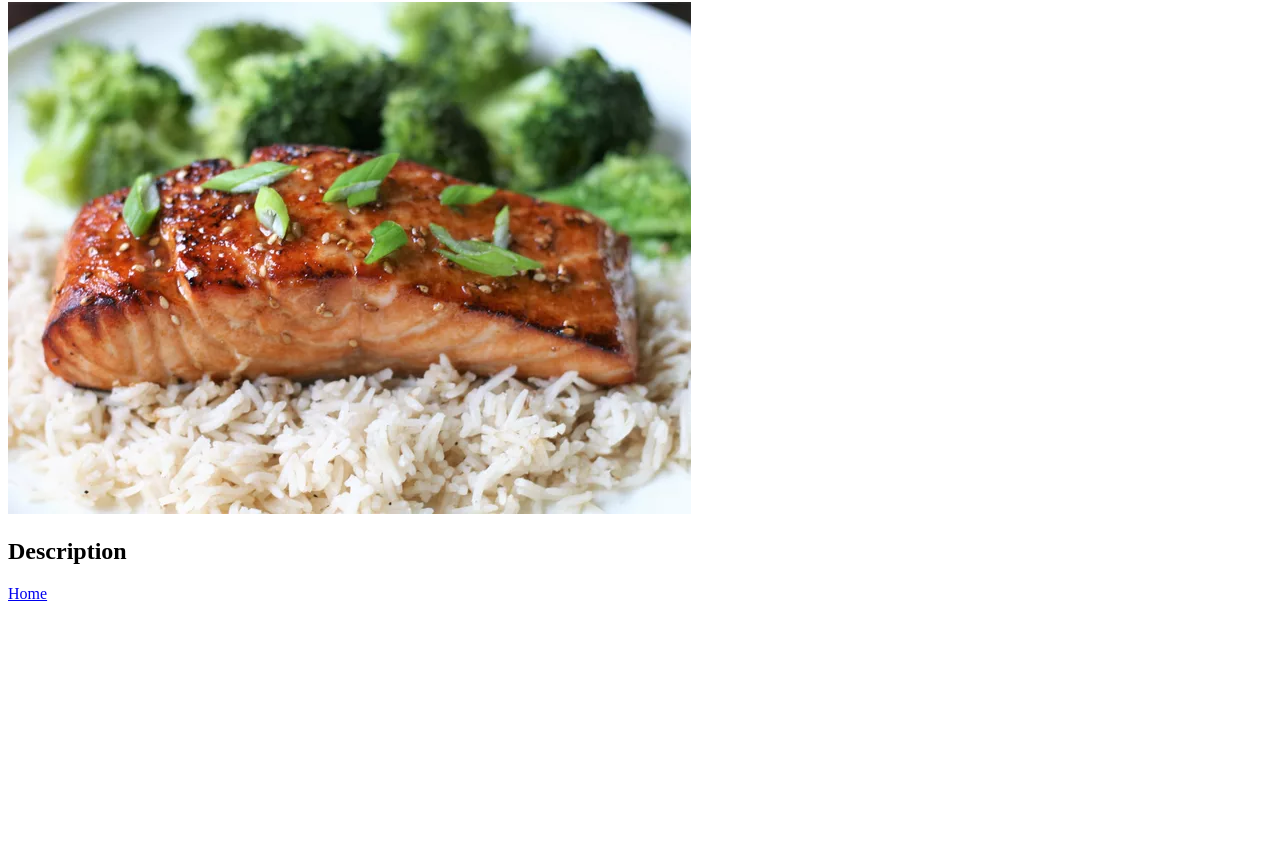
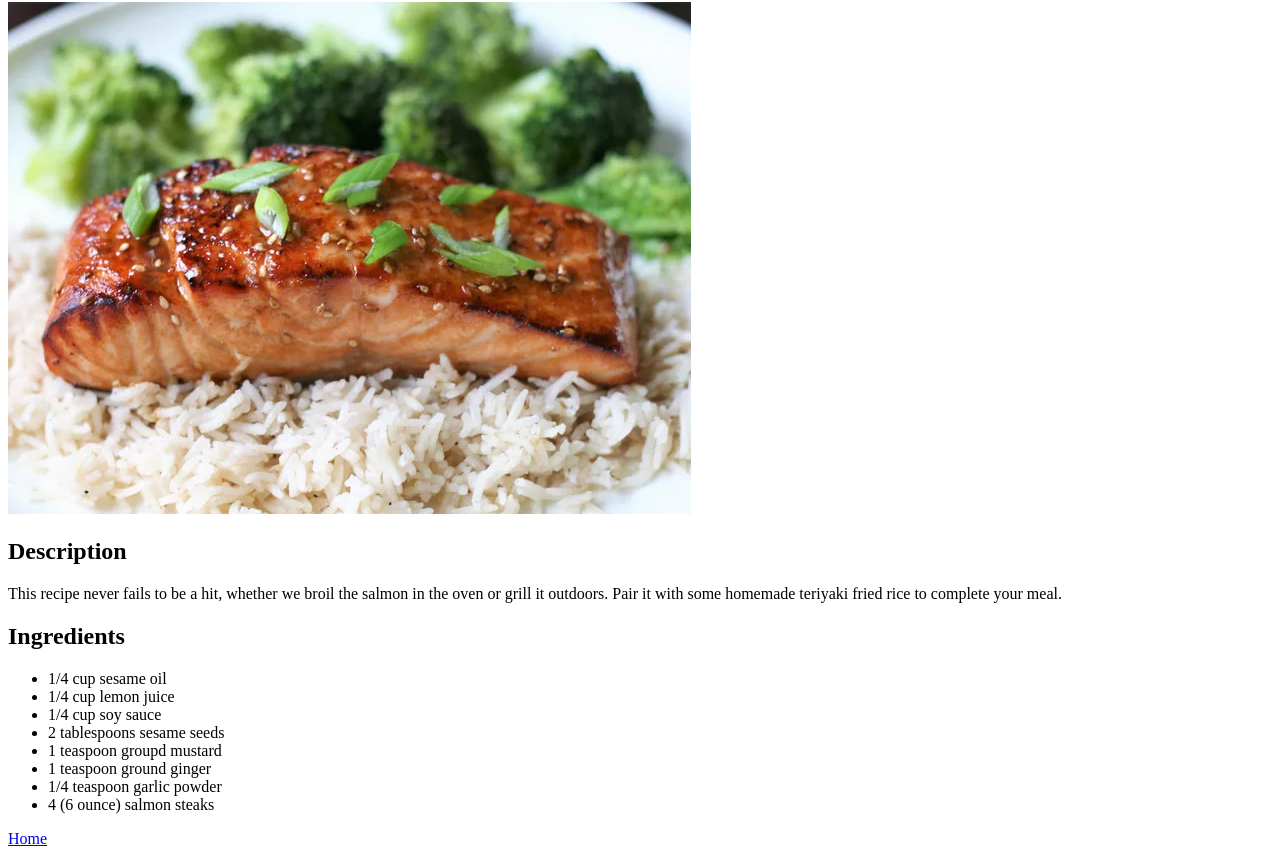
Before and after one commit to zeyanova/odin-recipes, a plain HTML site: page recipes/teriyakisalmon.html in a window 1280 px wide. Shown: the part 78-934 px from the top of the page. Before the commit the page ends 800 px from the top, so only its background shows below. Drawn offline with Linux system fonts and the light colour scheme.

Commit message:
Addition of ingredients list to recipe page

```diff
--- a/recipes/teriyakisalmon.html
+++ b/recipes/teriyakisalmon.html
@@ -9,6 +9,19 @@
     <h1>Teriyaki Salmon</h1>
     <img src="../assets/teriakisalmon.webp">
     <h2>Description</h2>
+    <p>This recipe never fails to be a hit, whether we broil the salmon in the oven or grill it outdoors. Pair it with some homemade teriyaki fried rice to complete your meal.</p>
+
+    <h2>Ingredients</h2>
+    <ul>
+        <li>1/4  cup sesame oil</li>
+        <li>1/4 cup lemon juice</li>
+        <li>1/4 cup soy sauce</li>
+        <li>2 tablespoons sesame seeds</li>
+        <li>1 teaspoon groupd mustard</li>
+        <li>1 teaspoon ground ginger</li>
+        <li>1/4 teaspoon garlic powder</li>
+        <li>4 (6 ounce) salmon steaks</li>
+    </ul>
     <a href="../index.html">Home</a>
 </body>
 </html>
```
